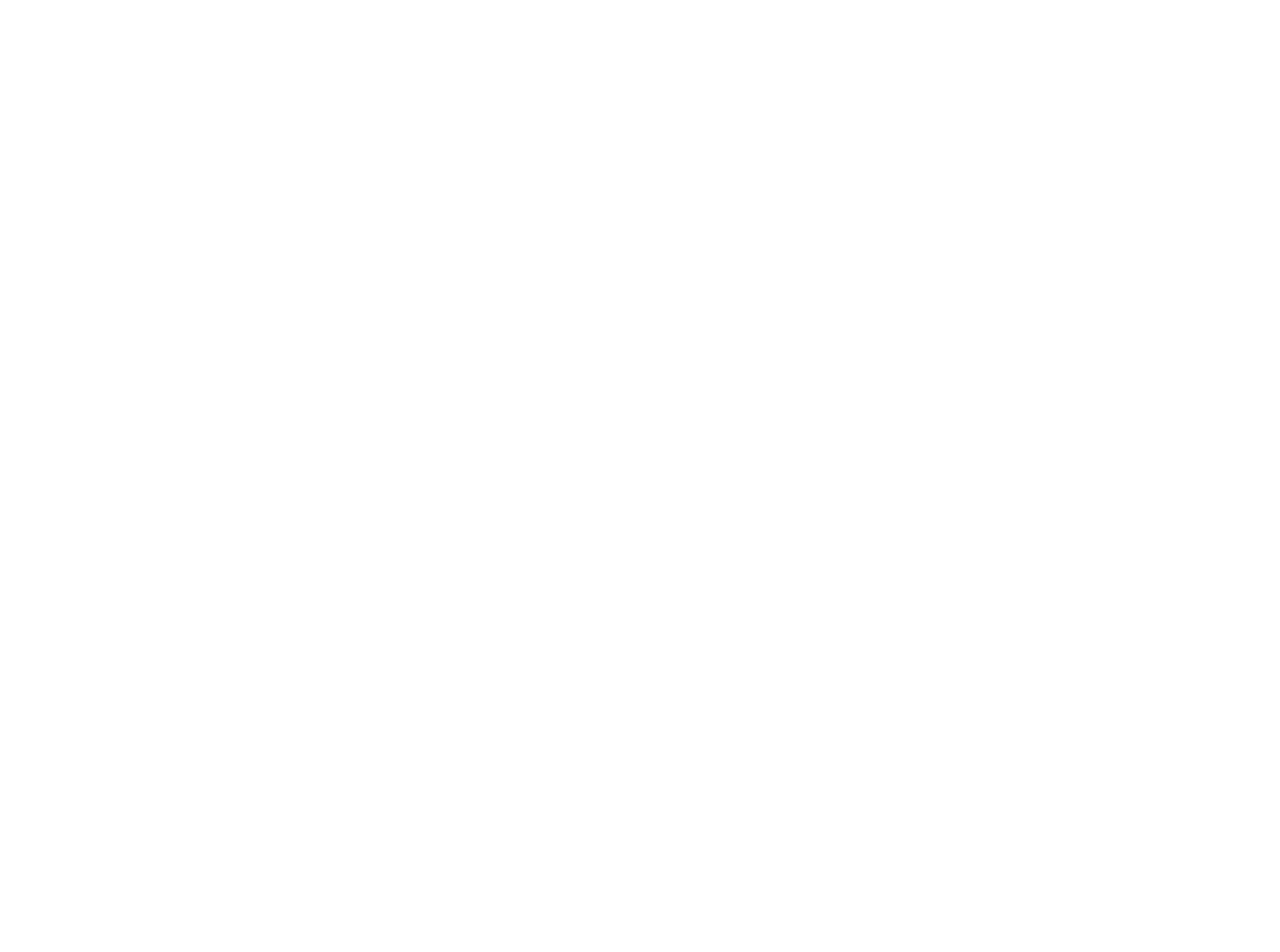
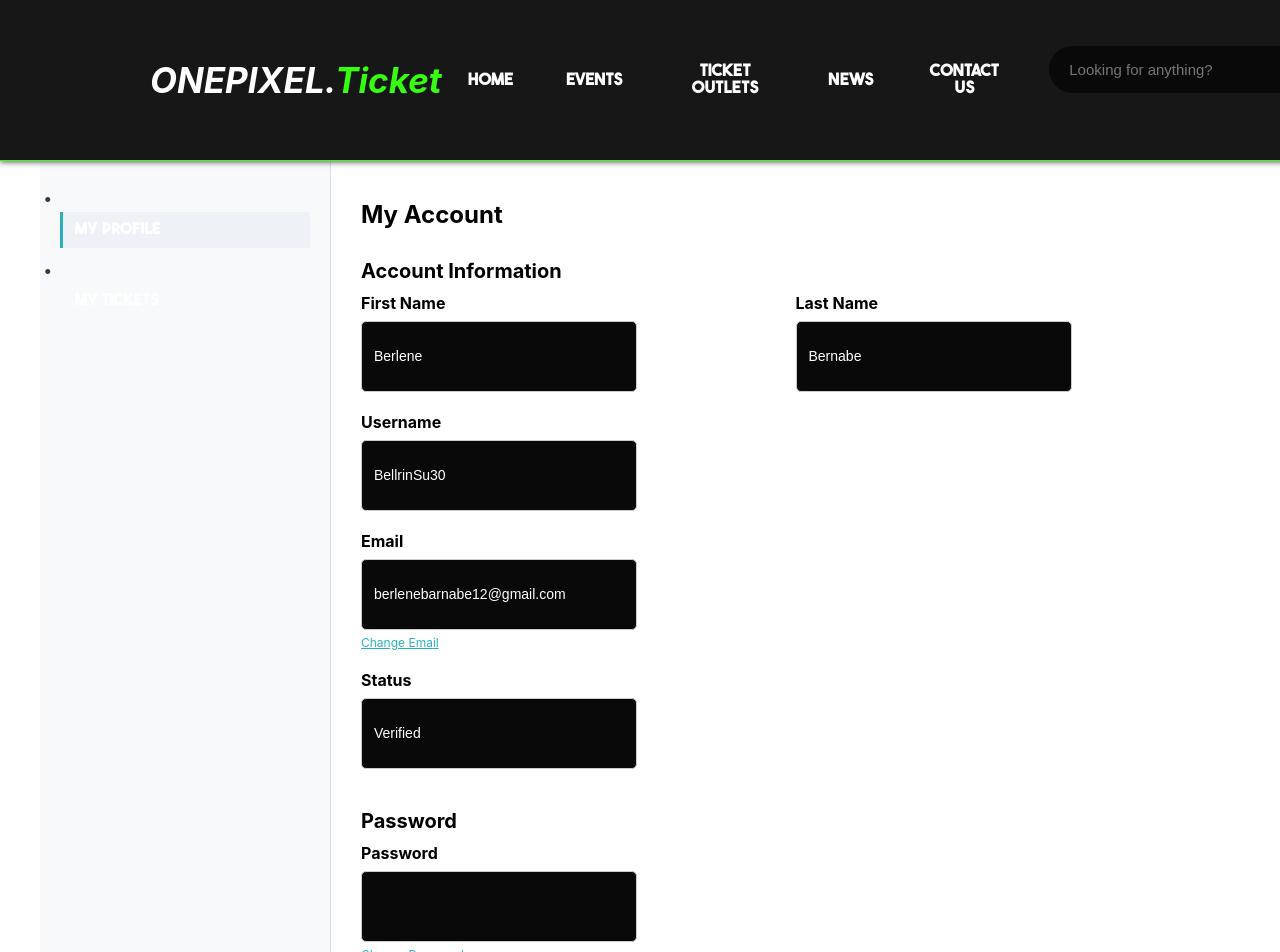
Before and after one commit to richjameslozano/Final-Project, a React (Create React App) app in the folder ticketing-system/: page /account in a window 1280 px wide. Before the commit this address had no page. Shown: the top 952 px of the page. Before the commit the page ends 800 px from the top, so only its background shows below. Built offline with nearby package versions, Linux system fonts and the light colour scheme.

Commit message:
UserProfile

```diff
--- a/ticketing-system/src/App.js
+++ b/ticketing-system/src/App.js
@@ -14,6 +14,9 @@
 import MovieDetails from './events/movies/MovieDetails';
 import MovieSeats from './events/movies/MovieSeats';
 import AppController from './components/AppController';
+import UserProfile from './user/UserProfile';
+import UserTickets from './user/UserTickets';
+import UserAccount from './user/UserAccount';
 
 const App = () => {
   return (
@@ -33,6 +36,9 @@
         <Route path="/trailer" element={<UpcomingMovieTrailer />} />
         <Route path="/ticket-outlets" element={<TicketOutlets />} />
         <Route path="/controller" element={<AppController />} />
+        <Route path="/account" element={<UserAccount />} />
+        <Route path="/profile" element={<UserProfile />} />
+        <Route path="/my-tickets" element={<UserTickets />} />
       </Routes>
     </Router>
   );
--- a/ticketing-system/src/css/user/Profile.css
+++ b/ticketing-system/src/css/user/Profile.css
@@ -0,0 +1,59 @@
+.profile-content {
+    padding: 24px;
+    background-color: #fff;
+    border-radius: 8px;
+}
+
+h2 {
+    font-size: 24px;
+    font-weight: bold;
+    margin-bottom: 20px;
+}
+
+.account-info {
+    margin-top: 20px;
+}
+
+h3 {
+    font-size: 20px;
+    font-weight: bold;
+    margin-bottom: 10px;
+}
+
+.form-row {
+    display: flex;
+    justify-content: space-between;
+    margin-bottom: 16px;
+}
+
+.form-group {
+    flex: 1;
+    margin-right: 20px;
+}
+
+.form-group:last-child {
+    margin-right: 0;
+}
+
+label {
+    display: block;
+    font-weight: bold;
+    margin-bottom: 8px;
+}
+
+.input-field {
+    width: 100%;
+    background-color: black;
+    color: white;
+    border: none;
+    padding: 8px 12px;
+    border-radius: 4px;
+}
+
+.change-link {
+    display: block;
+    color: #1890ff;
+    margin-top: 8px;
+    text-decoration: underline;
+    cursor: pointer;
+}
--- /dev/null
+++ b/ticketing-system/src/css/user/UserAccount.css
@@ -0,0 +1,122 @@
+.user-profile {
+  display: flex;
+  max-width: 1200px;
+  margin: 0 auto;
+  margin-top: 150px;
+}
+
+.sidebar {
+  width: 250px;
+  padding: 20px;
+  background-color: #f8f9fa;
+  border-right: 1px solid #ddd;
+}
+
+.sidebar ul {
+  list-style-type: none;
+  padding: 0;
+}
+
+.sidebar ul li {
+  margin-bottom: 10px;
+}
+
+.sidebar ul li button {
+  width: 100%;
+  padding: 10px 15px;
+  font-size: 16px;
+  background-color: transparent;
+  border: none;
+  text-align: left;
+  cursor: pointer;
+  font-weight: normal;
+  transition: background-color 0.3s ease;
+}
+
+.sidebar ul li button:hover {
+  background-color: #eef2f7;
+}
+
+.sidebar ul li button.active {
+  font-weight: bold;
+  border-left: 3px solid #2cb1ba;
+  background-color: #eef2f7;
+  padding-left: 12px;
+}
+
+.profile-details {
+  flex-grow: 1;
+  padding: 30px;
+  background-color: #fff;
+}
+
+.profile-details h2 {
+  margin-bottom: 30px;
+}
+
+.account-info, .password-section {
+  margin-bottom: 40px;
+}
+
+.two-column-grid {
+  display: grid;
+  grid-template-columns: 1fr 1fr;
+  gap: 20px;
+}
+
+.input-group {
+  display: flex;
+  flex-direction: column;
+  margin-bottom: 20px;
+}
+
+.input-group label {
+  margin-bottom: 8px;
+  font-weight: bold;
+}
+
+.input-group input {
+  padding: 12px;
+  border: 1px solid #ccc;
+  border-radius: 5px;
+  font-size: 14px;
+}
+
+.change-link {
+  margin-top: 5px;
+  font-size: 12px;
+  color: #2cb1ba;
+  cursor: pointer;
+  align-self: flex-start;
+}
+
+.password-section .input-group {
+  max-width: 400px;
+}
+
+.action-buttons {
+  display: flex;
+  justify-content: flex-end;
+  gap: 20px;
+}
+
+.cancel-btn, .save-btn {
+  padding: 12px 24px;
+  border: none;
+  border-radius: 5px;
+  cursor: pointer;
+  font-size: 16px;
+}
+
+.cancel-btn {
+  background-color: #f5f5f5;
+}
+
+.save-btn {
+  background-color: #2cb1ba;
+  color: white;
+}
+
+.save-btn:hover {
+  background-color: #239ca7;
+}
--- a/ticketing-system/src/user/UserAccount.js
+++ b/ticketing-system/src/user/UserAccount.js
@@ -0,0 +1,151 @@
+import Header from '../components/Header';
+import React, { useState } from 'react';
+import { useNavigate } from 'react-router-dom';
+import '../css/user/UserAccount.css';
+
+const UserAccount = () => {
+    const [password, setPassword] = useState('');
+    const [activeTab, setActiveTab] = useState('My Profile');
+    const navigate = useNavigate();
+
+    const [userData, setUserData] = useState({
+        firstName: 'Berlene',
+        lastName: 'Bernabe',
+        username: 'BellrinSu30',
+        email: 'berlenebarnabe12@gmail.com',
+        status: 'Verified',
+    });
+
+    const handleInputChange = (e) => {
+    const { name, value } = e.target;
+    setUserData({ ...userData, [name]: value });
+    };
+
+    const handlePasswordChange = (e) => {
+        setPassword(e.target.value);
+    };
+
+    const handleSaveChanges = () => {
+        console.log('User data saved', userData);
+        console.log('Password updated', password);
+    };
+
+    const handleTabClick = (tabName) => {
+        setActiveTab(tabName);
+        // You can add navigation functionality or content switching here
+    };
+
+    const goToProfile = () => {
+        navigate('/profile');
+    };
+
+    const goToTickets = () => {
+        navigate('/my-tickets');
+    };
+
+  return (
+    <div className="user-profile">
+        <Header />
+        <div className="sidebar">
+        <ul>
+            <li>
+                <button
+                className={activeTab === 'My Profile' ? 'active' : ''}
+                onClick={goToProfile}
+                >
+                My Profile
+                </button>
+            </li>
+
+            <li>
+                <button
+                className={activeTab === 'My Tickets' ? 'active' : ''}
+                onClick={goToTickets}
+                >
+                My Tickets
+                </button>
+            </li>
+
+        </ul>
+      </div>
+
+      <div className="profile-details">
+        <h2>My Account</h2>
+        <div className="account-info">
+          <h3>Account Information</h3>
+
+          <div className="two-column-grid">
+            <div className="input-group">
+              <label>First Name</label>
+              <input
+                type="text"
+                name="firstName"
+                value={userData.firstName}
+                onChange={handleInputChange}
+              />
+            </div>
+
+            <div className="input-group">
+              <label>Last Name</label>
+              <input
+                type="text"
+                name="lastName"
+                value={userData.lastName}
+                onChange={handleInputChange}
+              />
+            </div>
+          </div>
+
+          <div className="input-group">
+            <label>Username</label>
+            <input
+              type="text"
+              name="username"
+              value={userData.username}
+              onChange={handleInputChange}
+              disabled
+            />
+          </div>
+
+          <div className="input-group">
+            <label>Email</label>
+            <input
+              type="email"
+              name="email"
+              value={userData.email}
+              onChange={handleInputChange}
+            />
+            <span className="change-link">Change Email</span>
+          </div>
+
+          <div className="input-group">
+            <label>Status</label>
+            <input type="text" value={userData.status} disabled />
+          </div>
+        </div>
+
+        <div className="password-section">
+          <h3>Password</h3>
+          <div className="input-group">
+            <label>Password</label>
+            <input
+              type="password"
+              value={password}
+              onChange={handlePasswordChange}
+            />
+            <span className="change-link">Change Password</span>
+          </div>
+        </div>
+
+        <div className="action-buttons">
+          <button className="cancel-btn">Cancel</button>
+          <button className="save-btn" onClick={handleSaveChanges}>
+            Save Changes
+          </button>
+        </div>
+      </div>
+    </div>
+  );
+};
+
+export default UserAccount;
--- a/ticketing-system/src/user/UserProfile.js
+++ b/ticketing-system/src/user/UserProfile.js
@@ -0,0 +1,58 @@
+import React from 'react';
+import { Input } from 'antd';  // Import Ant Design's Input component
+import '../css/user/Profile.css';  // Add your custom styles here
+
+const UserProfile = () => {
+    return (
+        <div className="profile-content">
+            <h2>My Account</h2>
+            <section className="account-info">
+                <h3>Account Information</h3>
+
+                <div className="form-row">
+                    <div className="form-group">
+                        <label>First Name</label>
+                        <Input className="input-field" value="Berlene" disabled />
+                    </div>
+                    <div className="form-group">
+                        <label>Last Name</label>
+                        <Input className="input-field" value="Bernabe" disabled />
+                    </div>
+                </div>
+
+                <div className="form-row">
+                    <div className="form-group">
+                        <label>Username</label>
+                        <Input className="input-field" value="BellrinSu30" disabled />
+                    </div>
+                </div>
+
+                <div className="form-row">
+                    <div className="form-group">
+                        <label>Email</label>
+                        <Input className="input-field" value="berlenebamabe12@gmail.com" disabled />
+                        <a href="#" className="change-link">Change Email</a>
+                    </div>
+                </div>
+
+                <div className="form-row">
+                    <div className="form-group">
+                        <label>Status</label>
+                        <Input className="input-field" value="Verified" disabled />
+                    </div>
+                </div>
+
+                <div className="form-row">
+                    <h3>Password</h3>
+                    <div className="form-group">
+                        <label>Password</label>
+                        <Input.Password className="input-field" value="*********" disabled />
+                        <a href="#" className="change-link">Change Password</a>
+                    </div>
+                </div>
+            </section>
+        </div>
+    );
+};
+
+export default UserProfile;
--- a/ticketing-system/src/user/UserTickets.js
+++ b/ticketing-system/src/user/UserTickets.js
@@ -0,0 +1,12 @@
+import React from 'react';
+
+const UserTickets = () => {
+  return (
+    <div>
+      <h2>My Tickets</h2>
+      <p>Tickets information goes here...</p>
+    </div>
+  );
+};
+
+export default UserTickets;
```
Also changed, not shown: ticketing-system/src/css/user/UserTickets.css (added).
